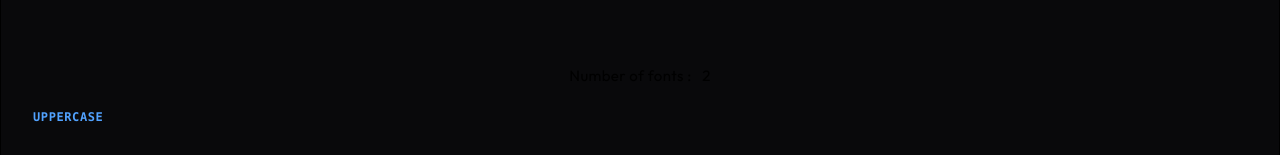
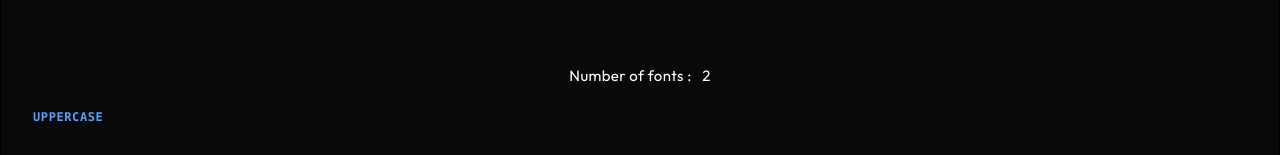
Before and after one commit to byllzz/asciiara, a React (Vite) app: page / in a window 1280 px wide. Both pictures are taken after a click on the button "Test all". Shown: the part 362-517 px from the top of the page. Built offline with nearby package versions, Linux system fonts and the light colour scheme.

Commit message:
small text color bug fix

```diff
--- a/src/components/TestAll.jsx
+++ b/src/components/TestAll.jsx
@@ -109,13 +109,15 @@ export default function TestAll({ inputTxt, setShowSection, setShowToast , setOp
 
       <div className="flex flex-col items-center gap-2 max-w-xl mx-auto pt-5">
         <img
-           src={settings.themeToggle ? darkbanner : lightbanner}
+          src={settings.themeToggle ? darkbanner : lightbanner}
           alt="Asciiara Testall fonts section banner"
           loading="lazy"
           draggable="false"
           className="w-full h-auto max-h-[300px] object-cover  mb-8 select-none"
         />
-        <h3 className="mt-4 text-[15px] font-outfit tracking-wide">
+        <h3
+          className={`${settings.themeToggle === false ? 'text-black' : 'text-white'} mt-4 text-[15px] font-outfit tracking-wide`}
+        >
           Number of fonts : &nbsp; {allOptions.length}{' '}
         </h3>
       </div>
```
